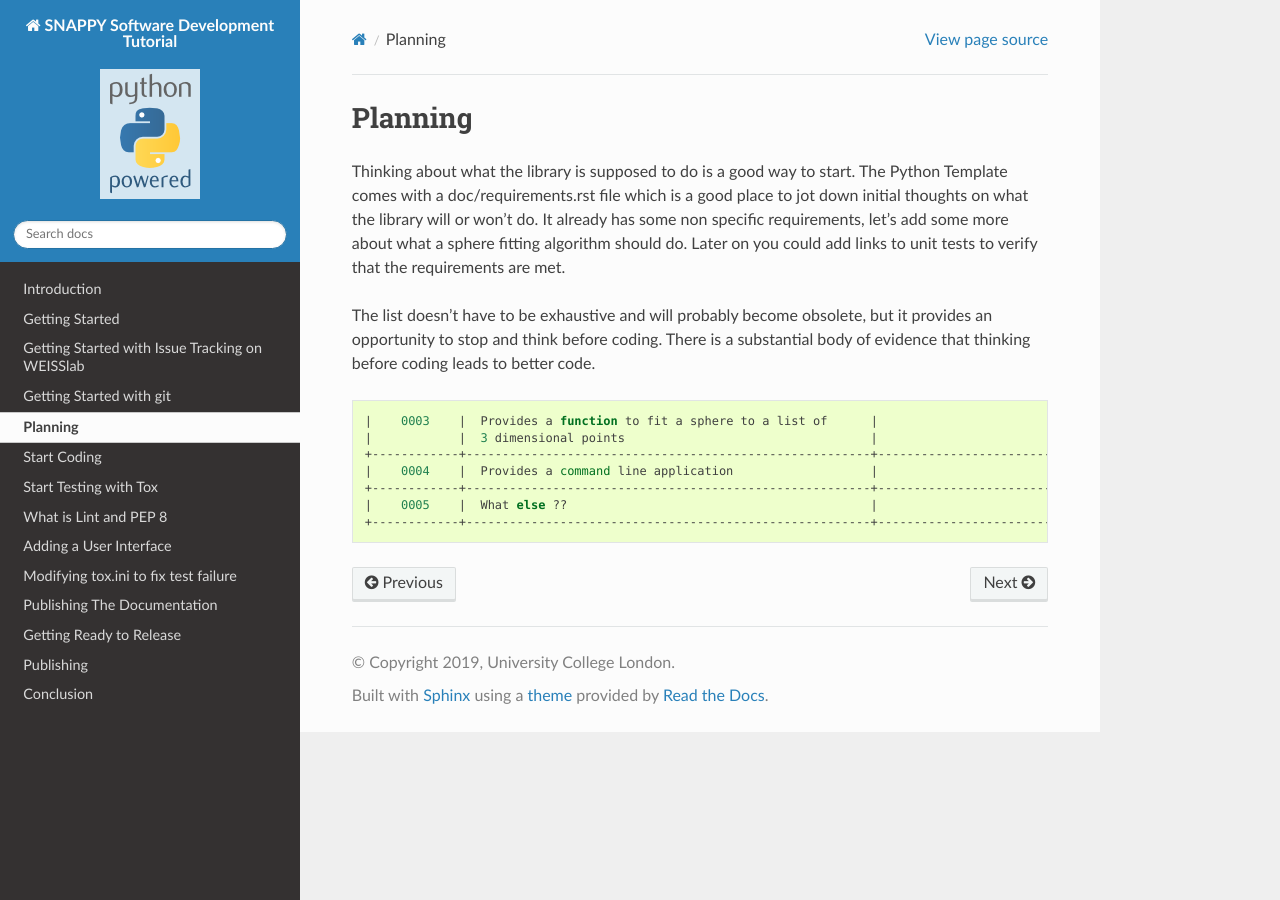
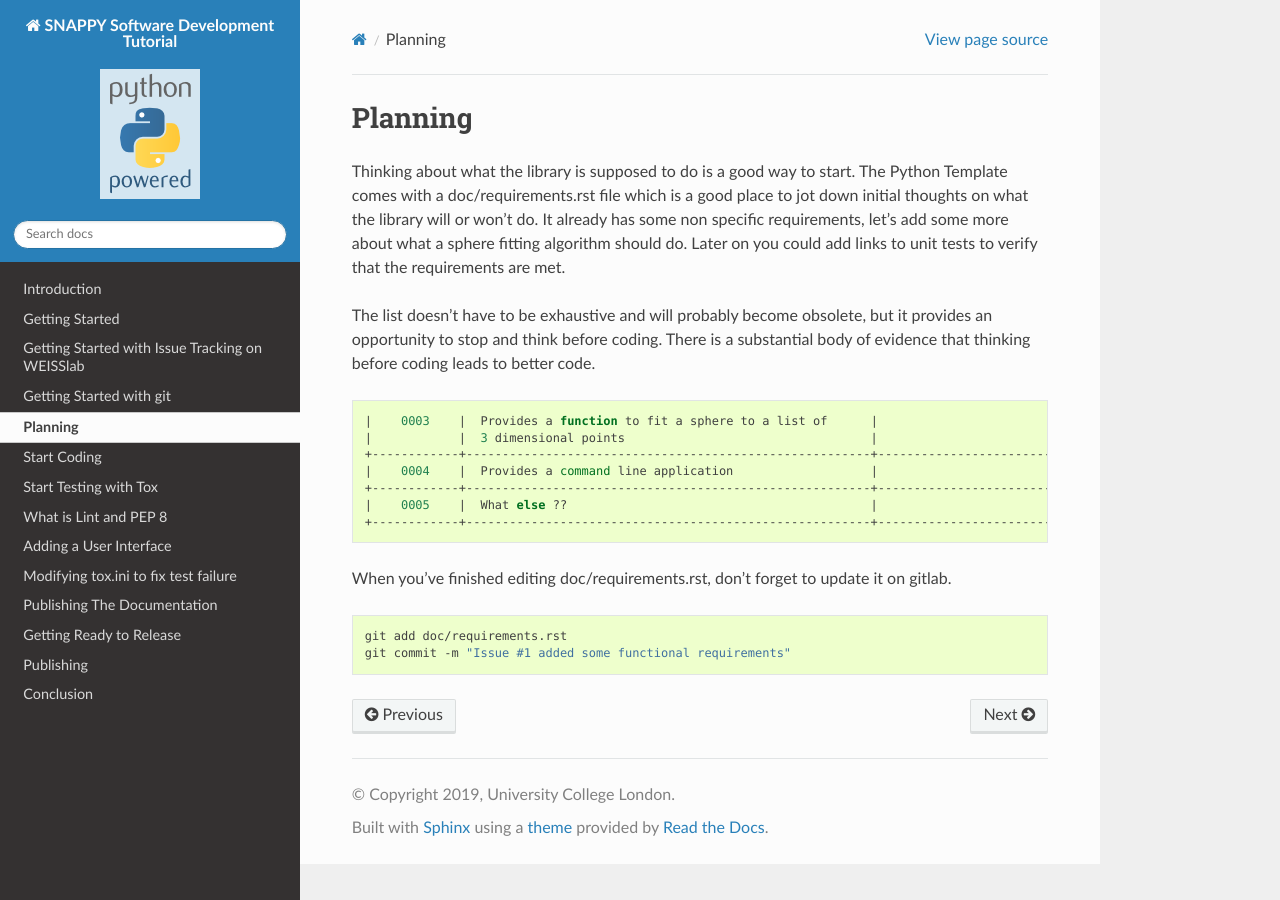
Before and after one commit to SciKit-Surgery/scikit-surgerytutorial02, a Sphinx documentation site: the page built from doc/04_Planning.rst, in a window 1280 px wide. Built offline with Sphinx 7.4.7 and the Read the Docs theme 2.0.0, drawn with Linux system fonts in a browser that asks for light colours; formulas are drawn with MathJax 3.

Commit message:
Issue #10 added missing git adds

```diff
--- a/doc/04_Planning.rst
+++ b/doc/04_Planning.rst
@@ -26,3 +26,9 @@ code.
   +------------+--------------------------------------------------------+-------------------------------------+
   |    0005    |  What else ??                                          |                                     |
   +------------+--------------------------------------------------------+-------------------------------------+
+
+When you've finished editing doc/requirements.rst, don't forget to update it on gitlab.
+::
+
+  git add doc/requirements.rst
+  git commit -m "Issue #1 added some functional requirements"
--- a/doc/06.1_Linting.rst
+++ b/doc/06.1_Linting.rst
@@ -52,8 +52,9 @@ fix it and rerun tox. You should now get:
 If not, read the output and fix any remaining errors. Once you have all tests passing, commit your changes and push to origin;
 ::
 
+   git add tests/test_sksurgeryspherefitting.py
    git add requirments.txt sksurgeryspherefitting/algorithms/sphere_fitting.py tests/pylintrc
-   git commit -m "Issue #1 implemted unit test and fixed style errors"
+   git commit -m "Issue #1 implemented unit test and fixed style errors"
    git push origin 1-get-working
 
 If you wait a few minutes and visit weisslab, you should be able to see your library commit passing
--- a/doc/07.1_FixTox.rst
+++ b/doc/07.1_FixTox.rst
@@ -32,6 +32,7 @@ just need to edit tox.ini to remove py27.
 Commit your changes and push to origin
 ::
 
+   git add data/CT_level_1.vtp
    git add tox.ini tests/pylintrc tests/test_sksurgeryspherefitting_demo.py
    git add sksurgeryspherefitting/ui/sk*.py
    git commit -m "Issue #2 added user interface"
```
